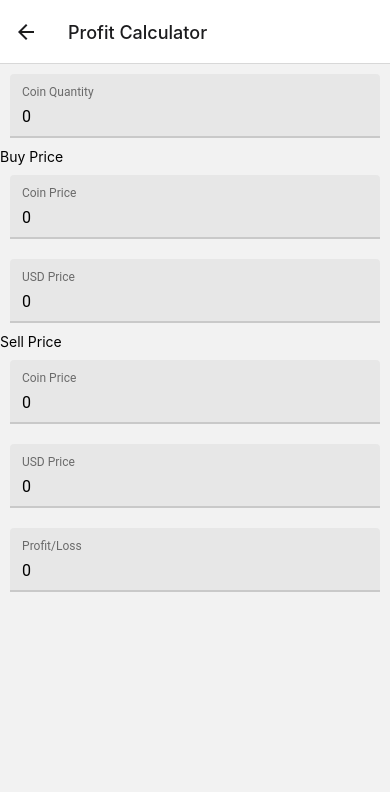
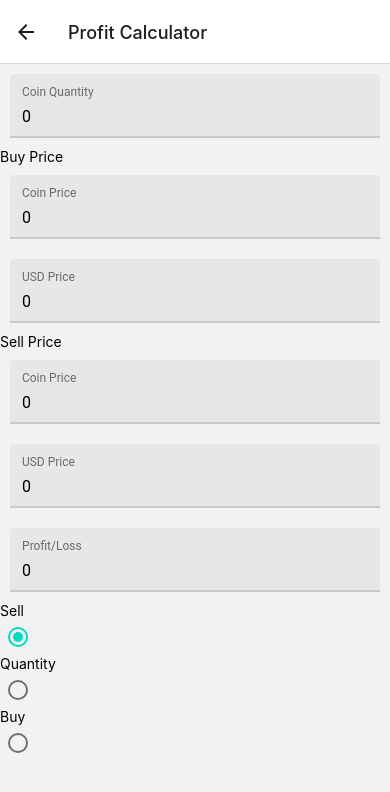
Before and after one commit to tiffanyray/Crypto, a React Native app in the folder MobileUI/: screen / in a window 390 px wide. Both pictures are taken after a click on the button "CALC". Shown: the top 792 px of the page. Built offline with nearby package versions, Linux system fonts and the light colour scheme.

Commit message:
Adds radio buttons to select how to profit loss input changes affects which field option. Updates the usdSell input changes to update the coin sell price.

```diff
--- a/MobileUI/src/components/Calculator.js
+++ b/MobileUI/src/components/Calculator.js
@@ -1,6 +1,6 @@
 import * as React from 'react';
 import {View, Text, ScrollView, StyleSheet} from 'react-native';
-import {TextInput} from "react-native-paper";
+import {RadioButton, TextInput} from "react-native-paper";
 
 const isNum = (x) => {
   return !Number.isNaN(x) && !Number.isNaN(parseNum(x));
@@ -25,6 +25,7 @@ const reducer = (state, action) => {
   let usdBuy = valOrFalse(state.usdBuy);
   let usdSell = valOrFalse(state.usdSell);
   let profitLoss = valOrFalse(state.profitLoss);
+  let profitChanges = state.profitChanges;
 
   switch (action.type) {
     case actions.quantity:
@@ -108,7 +109,8 @@ const reducer = (state, action) => {
       if (usdBuy >= 0 && usdSell >= 0)
         profitLoss = usdSell - usdBuy;
 
-      // TODO: need to implement figuring out coinSellPrice when this var changes.
+      if (usdSell >= 0 && quantity >= 0)
+        coinSell = usdSell / quantity;
 
       return {
         ...state,
@@ -119,12 +121,37 @@ const reducer = (state, action) => {
     case actions.profitLoss:
       profitLoss = valOrFalse(action.value);
 
-      // TODO: need to implement switch / changing the price to gain the particular profit margin.
+      if (profitChanges === profitChangesOptions.sell) {
+        usdSell = profitLoss + usdBuy;
+
+        if (usdSell >= 0 && quantity >= 0)
+          coinSell = usdSell / quantity;
+
+      } else if (profitChanges === profitChangesOptions.buy) {
+        usdBuy = usdSell - profitLoss;
+
+        if (usdBuy >= 0 && quantity >= 0)
+          coinBuy = usdBuy / quantity;
+
+      } else if (profitChanges === profitChangesOptions.quantity) {
+        quantity = profitLoss / (usdSell - usdBuy);
+      }
 
       return {
         ...state,
-        profitLoss: numRetVal(profitLoss)
+        profitLoss: numRetVal(profitLoss),
+        usdSell: numRetVal(usdSell),
+        usdBuy: numRetVal(usdBuy),
+        coinSell: numRetVal(coinSell),
+        coinBuy: numRetVal(coinBuy),
+        quantity: numRetVal(quantity)
       };
+
+    case actions.profitChanges:
+      return {
+        ...state,
+        profitChanges: action.value
+      }
   }
 }
 
@@ -134,8 +161,15 @@ const actions = {
   coinSell: "coinSell",
   usdBuy: "usdBuy",
   usdSell: "usdSell",
-  profitLoss: "profitLoss"
+  profitLoss: "profitLoss",
+  profitChanges: "profitChanges"
 };
+
+const profitChangesOptions = {
+  buy: "buy",
+  sell: "sell",
+  quantity: "quantity"
+}
 
 export const Calculator = () => {
   const [state, dispatch] = React.useReducer(reducer, {
@@ -144,7 +178,8 @@ export const Calculator = () => {
     usdBuy: "0",
     coinSell: "0",
     usdSell: "0",
-    profitLoss: "0"
+    profitLoss: "0",
+    profitChanges: profitChangesOptions.sell
   });
 
   return (
@@ -195,6 +230,24 @@ export const Calculator = () => {
         style={styles.input}
         keyboardType='numeric'
       />
+      <Text>Sell</Text>
+      <RadioButton
+        value={profitChangesOptions.sell}
+        status={state.profitChanges === profitChangesOptions.sell ? 'checked' : 'unchecked'}
+        onPress={() => dispatch({ type: actions.profitChanges, value: profitChangesOptions.sell })}
+      />
+      <Text>Quantity</Text>
+      <RadioButton
+        value={profitChangesOptions.quantity}
+        status={state.profitChanges === profitChangesOptions.quantity ? 'checked' : 'unchecked'}
+        onPress={() => dispatch({ type: actions.profitChanges, value: profitChangesOptions.quantity })}
+      />
+      <Text>Buy</Text>
+      <RadioButton
+        value={profitChangesOptions.buy}
+        status={state.profitChanges === profitChangesOptions.buy ? 'checked' : 'unchecked'}
+        onPress={() => dispatch({ type: actions.profitChanges, value: profitChangesOptions.buy })}
+      />
     </ScrollView>
   )
 }
```
